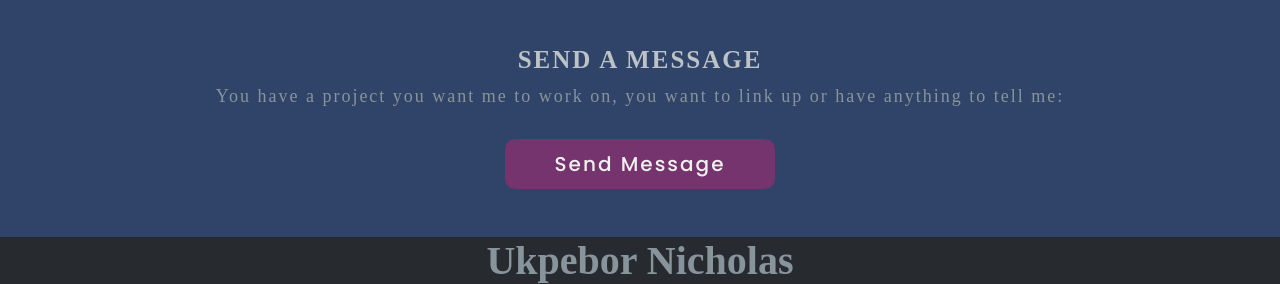
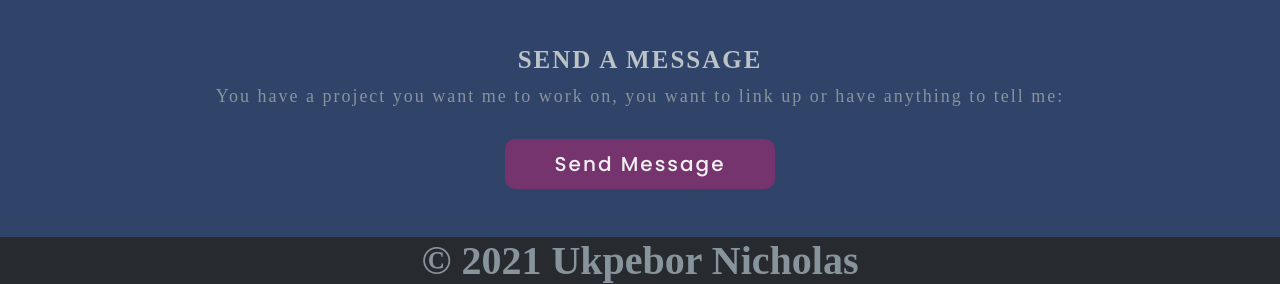
Before and after one commit to Ukpebor/zuri-portfolio, a plain HTML site: page index.html in a window 1280 px wide. Shown: the part 1258-1542 px from the top of the page. Drawn offline with Linux system fonts and the light colour scheme.

Commit message:
Update index.html

```diff
--- a/index.html
+++ b/index.html
@@ -56,7 +56,7 @@
     </section>
     <footer>
         <div class="footer">
-           <h6> Ukpebor Nicholas</h6>
+           <h6> &copy; 2021  Ukpebor Nicholas</h6>
         </div>
     </footer>
 </body>
```
